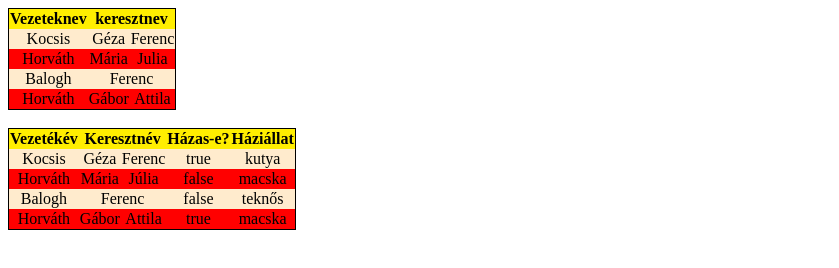
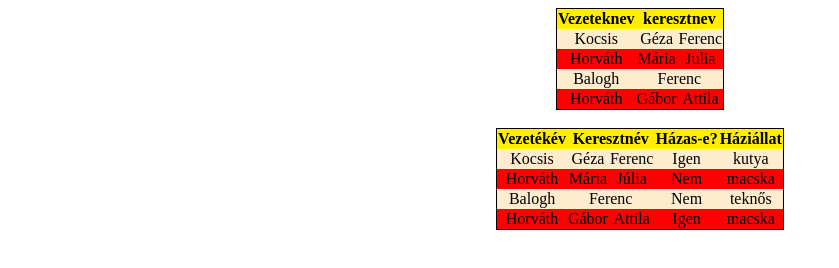
Before and after one commit to Bernat00/table, a plain HTML site: page table.html in a window 1280 px wide. Shown: the whole page, without its empty margins (0-839 px from the left). Drawn offline with Linux system fonts and the light colour scheme.

Commit message:
maried meg mittomen kesz

```diff
--- a/main.js
+++ b/main.js
@@ -60,7 +60,7 @@ for(let line of array){
 
     ln.innerHTML = line.lastname;
     fn1.innerHTML = line.firstname1;
-    married.innerHTML = line.married;
+    married.innerHTML = line.married? 'Igen':'Nem';
     pet.innerHTML = line.pet;
 
     tableBody.appendChild(row);
--- a/table.css
+++ b/table.css
@@ -19,6 +19,7 @@ table{
     border: black 1px solid;
     text-align: center;
     border-collapse: collapse;
+    margin: auto;
 }
 
 .selected{
```
